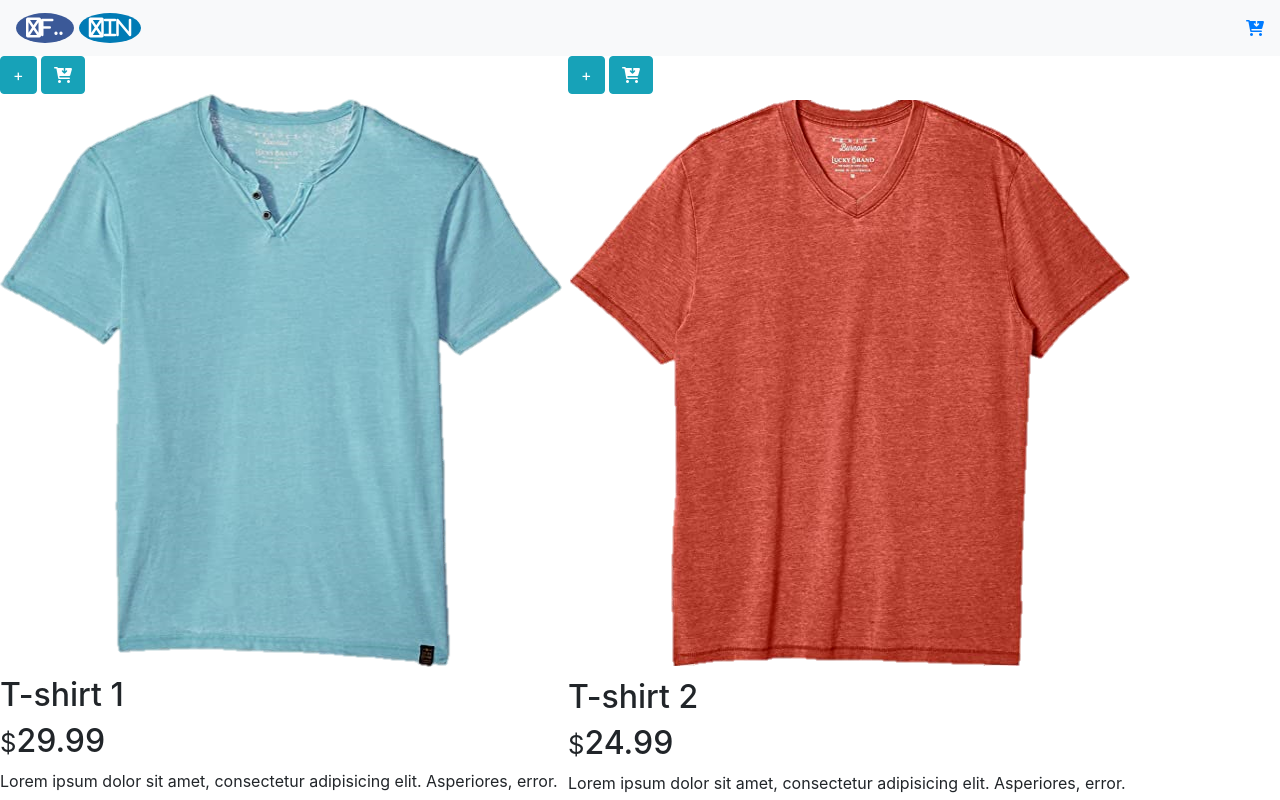
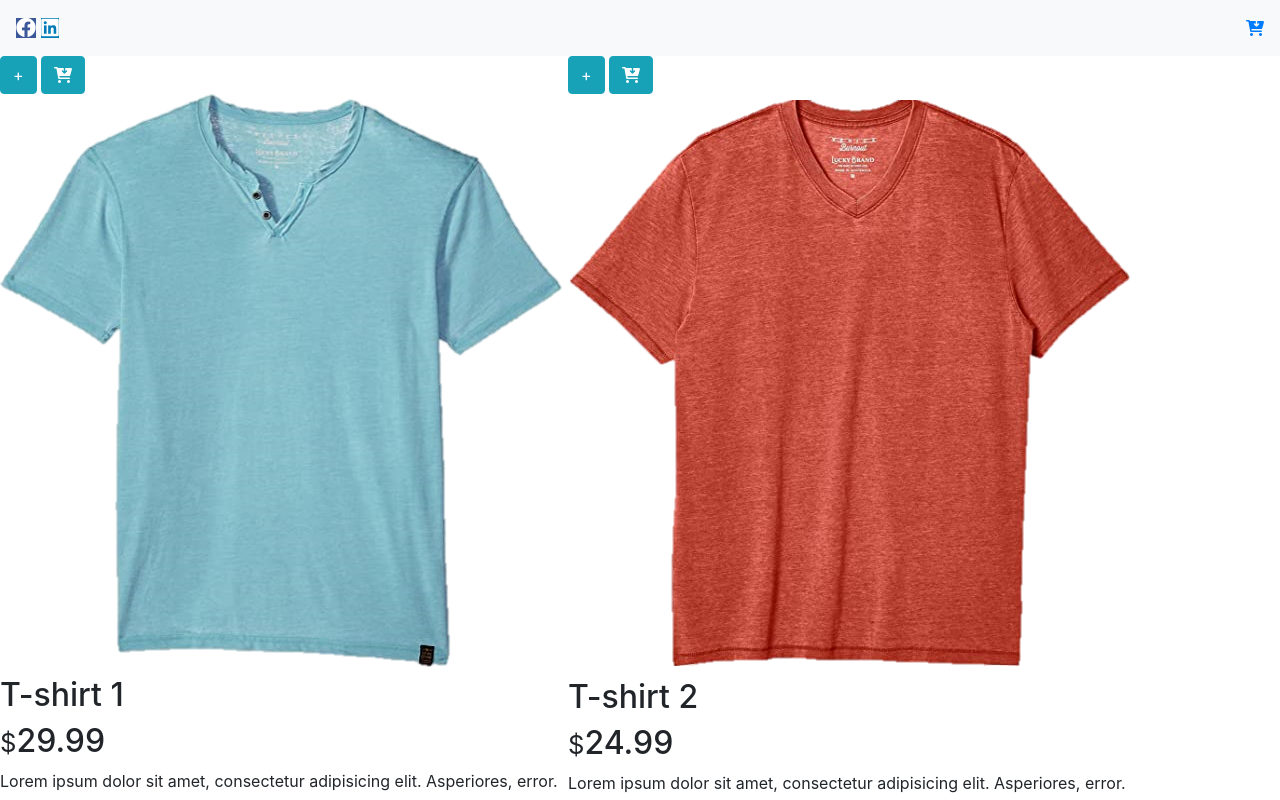
Before and after one commit to aspiringtester/ResponsiveShoppingCart, a plain HTML site: page index.html in a window 1280 px wide. Shown: the top 800 px of the page. Drawn offline with nearby package versions, Linux system fonts and the light colour scheme.

Commit message:
social media icon changed to fontawsome

```diff
--- a/index.html
+++ b/index.html
@@ -16,9 +16,9 @@
 <body>
     <nav class="navbar navbar-light bg-light">
         <span class="navbar-brand mb-0 h1">
-            <a href="#" class="fa fa-facebook">f..</a>
+            <a href="#"><i class="fa-brands fa-facebook"></i></a>
 
-            <a href="#" class="fa fa-linkedin">in</a>
+            <a href="#"><i class="fa-brands fa-linkedin"></i></a>
         </span>
         <!-- targeting cart modal -->
 
```
